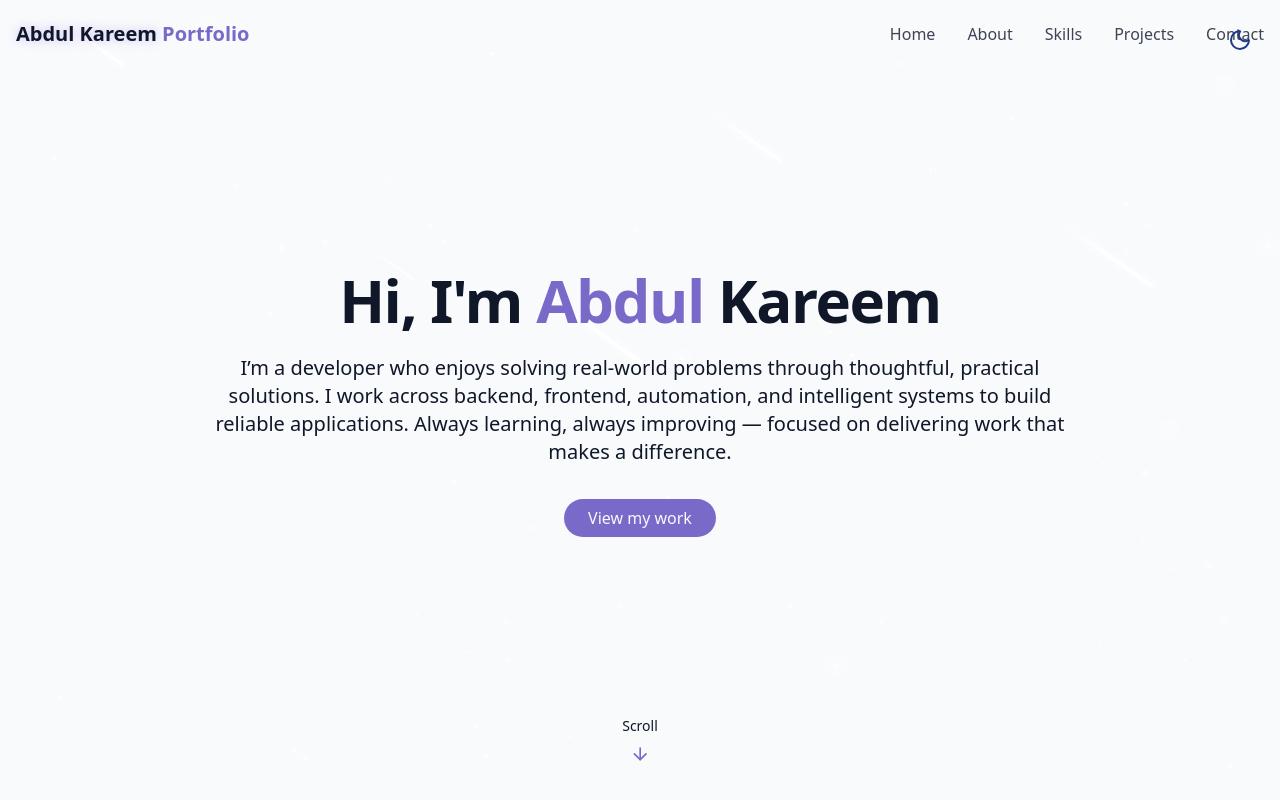
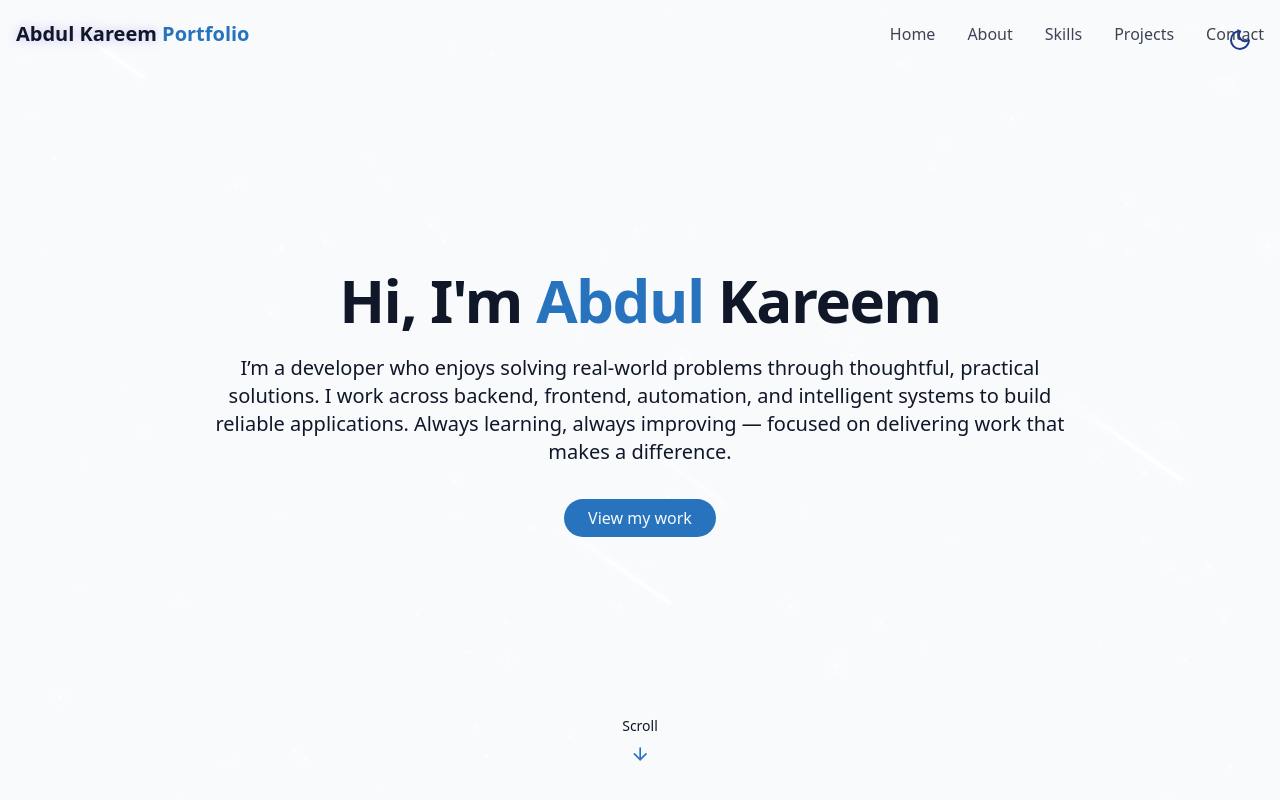
Before and after one commit to abdul-kareem-2410/react-portfolio, a React (Vite) app: page / in a window 1280 px wide. Shown: the top 800 px of the page. Built offline with nearby package versions, Linux system fonts and the light colour scheme.

Commit message:
Code changes

```diff
--- a/src/components/ContactSection.jsx
+++ b/src/components/ContactSection.jsx
@@ -51,7 +51,7 @@ export const ContactSection = () => {
                                     <h4 className="font-medium">Email</h4>
                                     <a href="mailto:abkareem0212@gmail.com"
                                     className="text-muted-foreground hover:text-primary transition-colors duration-300">
-                                        abkareem0212@gmail.com
+                                        abkareem20@outlook.com
                                     </a>
                                 </div>
                             </div>
--- a/src/components/StarBackground.jsx
+++ b/src/components/StarBackground.jsx
@@ -40,7 +40,7 @@ export const StarBackground = () => {
     };
 
     const generateMeteors = () => {
-        const numberOfMeteors = 5;
+        const numberOfMeteors = 4;
         const newMeteors = []
 
         for (let i=0; i < numberOfMeteors; i++) {
@@ -48,7 +48,7 @@ export const StarBackground = () => {
                 id:i,
                 size:Math.random() * 2 + 1,
                  x: Math.random() * 100 ,
-                 y: Math.random() * 20,
+                 y: Math.random() * 50,
                  delay: Math.random() * 15,
                  animationDuration: Math.random() * 3 + 3,
             })
@@ -72,7 +72,7 @@ export const StarBackground = () => {
 
             {meteors.map((meteor) => (
                 <div key={meteor.id} className="meteor animate-meteor" style={{
-                    width: meteor.size * 50+ "px" ,
+                    width: meteor.size * 65 + "px" ,
                     height: meteor.size * 2 + "px" ,
                     left: meteor.x + "%" ,
                     top: meteor.y + "%" ,
--- a/src/index.css
+++ b/src/index.css
@@ -52,8 +52,12 @@
       transform: rotate(215deg) translateX(0);
       opacity: 1;
     }
-    70% {
+
+    50% {
       opacity: 1;
+    }
+    80% {
+      opacity: 0.5;
     }
     100% {
       transform: rotate(215deg) translateX(-500px);
@@ -69,19 +73,19 @@
 
     --card: 0 0% 100%;
 
-    --primary: 250 47% 60%;
+    --primary: 210 65% 45%;
     --primary-foreground: 210 40% 98%;
 
     --border: 214 32% 91%;
   }
 
   .dark {
-    --background: 222 47% 4%;
+    --background: 0 0% 0%;
     --foreground: 213 31% 91%;
 
     --card: 222 47% 8%;
 
-    --primary: 250 65% 65%;
+    --primary: 210 70% 50%;
     --primary-foreground: 213 31% 91%;
 
     --border: 217 33% 20%;
@@ -141,7 +145,7 @@
 
 @utility cosmic-button {
   @apply px-6 py-2 rounded-full bg-primary text-primary-foreground font-medium
-         transition-all duration-300 hover:shadow-[0_0_10px_rgba(139,92,246,0.5)]
+         transition-all duration-300 hover:shadow-[0_0_10px_hsl(var(--primary)/0.5)]
          hover:scale-105 active:scale-95;
 }
 
```
